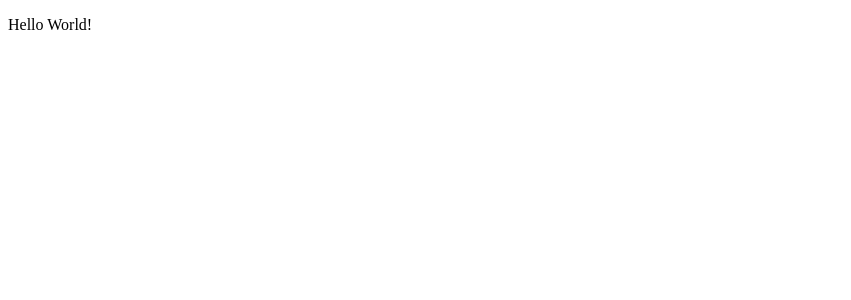
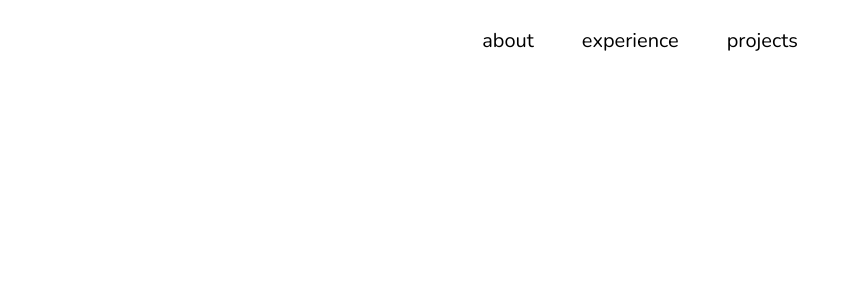
Before and after one commit to pantbibek21/pantbibek21.github.io, a React (Vite) app: page / in a window 1280 px wide. Shown: the top 300 px of the page, without its empty margins (0-851 px from the left). Built offline with nearby package versions, Linux system fonts and the light colour scheme.

Commit message:
adds header component

```diff
--- a/src/App.css
+++ b/src/App.css
@@ -0,0 +1,5 @@
+.container {
+  max-width: 1400px;
+  margin: 0 auto;
+  padding: 0 48px;
+}
--- a/src/App.jsx
+++ b/src/App.jsx
@@ -1,12 +1,12 @@
-import { useState } from "react";
 import "./App.css";
+import Header from "./components/Header.jsx";
 
 function App() {
-  const [count, setCount] = useState(0);
-
   return (
     <>
-      <p>Hello World!</p>
+      <div className="container">
+        <Header />
+      </div>
     </>
   );
 }
--- /dev/null
+++ b/src/components/Header.jsx
@@ -0,0 +1,23 @@
+import styles from "./Header.module.scss";
+
+const Header = () => {
+  return (
+    <header className={styles.header}>
+      <nav>
+        <ul>
+          <li>
+            <a href="#">about</a>
+          </li>
+          <li>
+            <a href="#">experience</a>
+          </li>
+          <li>
+            <a href="#">projects</a>
+          </li>
+        </ul>
+      </nav>
+    </header>
+  );
+};
+
+export default Header;
--- /dev/null
+++ b/src/components/Header.module.scss
@@ -0,0 +1,25 @@
+.header {
+  height: 80px;
+  display: flex;
+  justify-content: center;
+  align-items: center;
+  position: sticky;
+  top: 0;
+
+  ul {
+    display: flex;
+    gap: 48px;
+    list-style: none;
+
+    a {
+      text-decoration: none;
+      font-size: 20px;
+      color: black;
+      transition: all 0.1s ease;
+
+      &:hover {
+        border-bottom: 2px solid orange;
+      }
+    }
+  }
+}
--- a/src/index.css
+++ b/src/index.css
@@ -0,0 +1,11 @@
+@import url("https://fonts.googleapis.com/css2?family=Nunito:ital,wght@0,200..1000;1,200..1000&display=swap");
+
+* {
+  padding: 0;
+  margin: 0;
+  box-sizing: border-box;
+}
+
+body {
+  font-family: "Nunito", sans-serif;
+}
```
